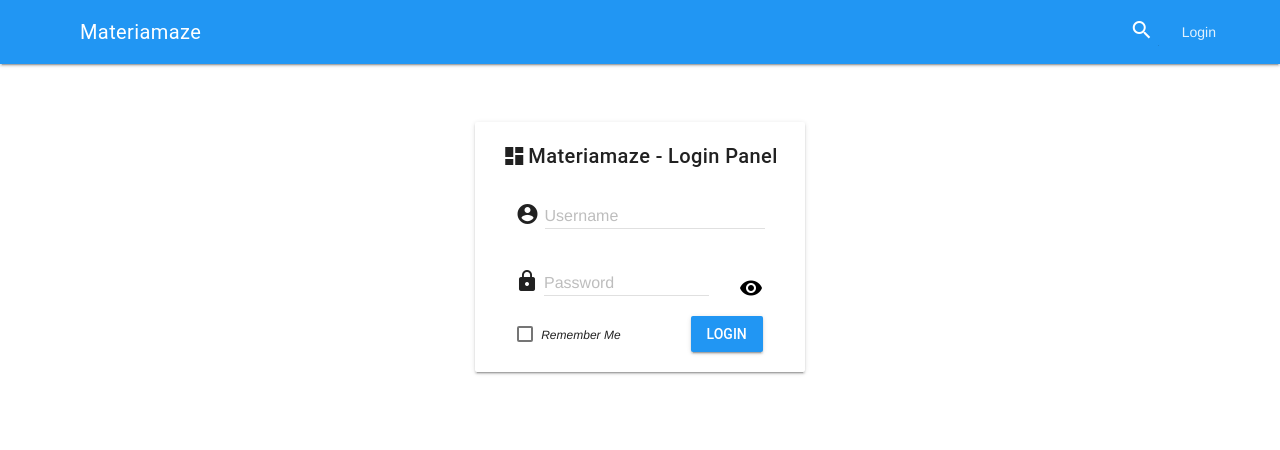
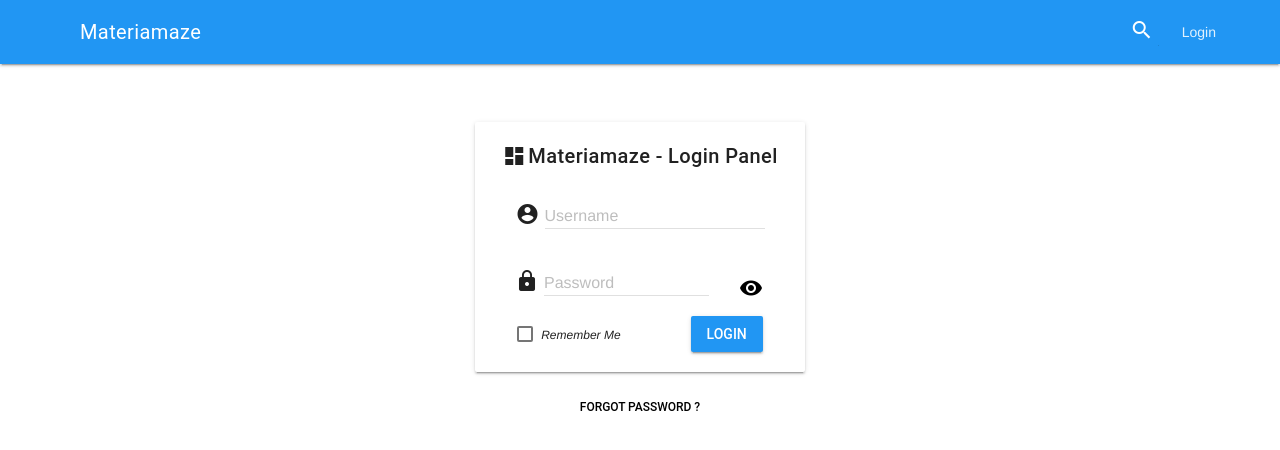
Before and after one commit to an0nh4x0r/Materiamaze, a plain HTML site: page login.html in a window 1280 px wide. Drawn offline with Linux system fonts and the light colour scheme.

Commit message:
added forgot password button

```diff
--- a/assets/css/login.css
+++ b/assets/css/login.css
@@ -37,6 +37,10 @@
     margin-left: 10px;
 }
 
+#forgot_password{
+    font-size: 12px;
+}
+
 @media only screen and (max-width: 800px) {
     #lock_password{
         margin-left: -5px;
--- a/login.html
+++ b/login.html
@@ -136,6 +136,13 @@
                         </div>
                         <div class="mdl-layout-spacer"></div>
                     </div>
+                    <div class="mdl-grid">
+                        <div class="mdl-layout-spacer"></div>
+                        <button class="mdl-button mdl-js-button mdl-js-ripple-effect">
+                            <span id="forgot_password">Forgot Password ?</span>
+                        </button>
+                        <div class="mdl-layout-spacer"></div>
+                    </div>
                 </div>
             </main>
         </div>
```
